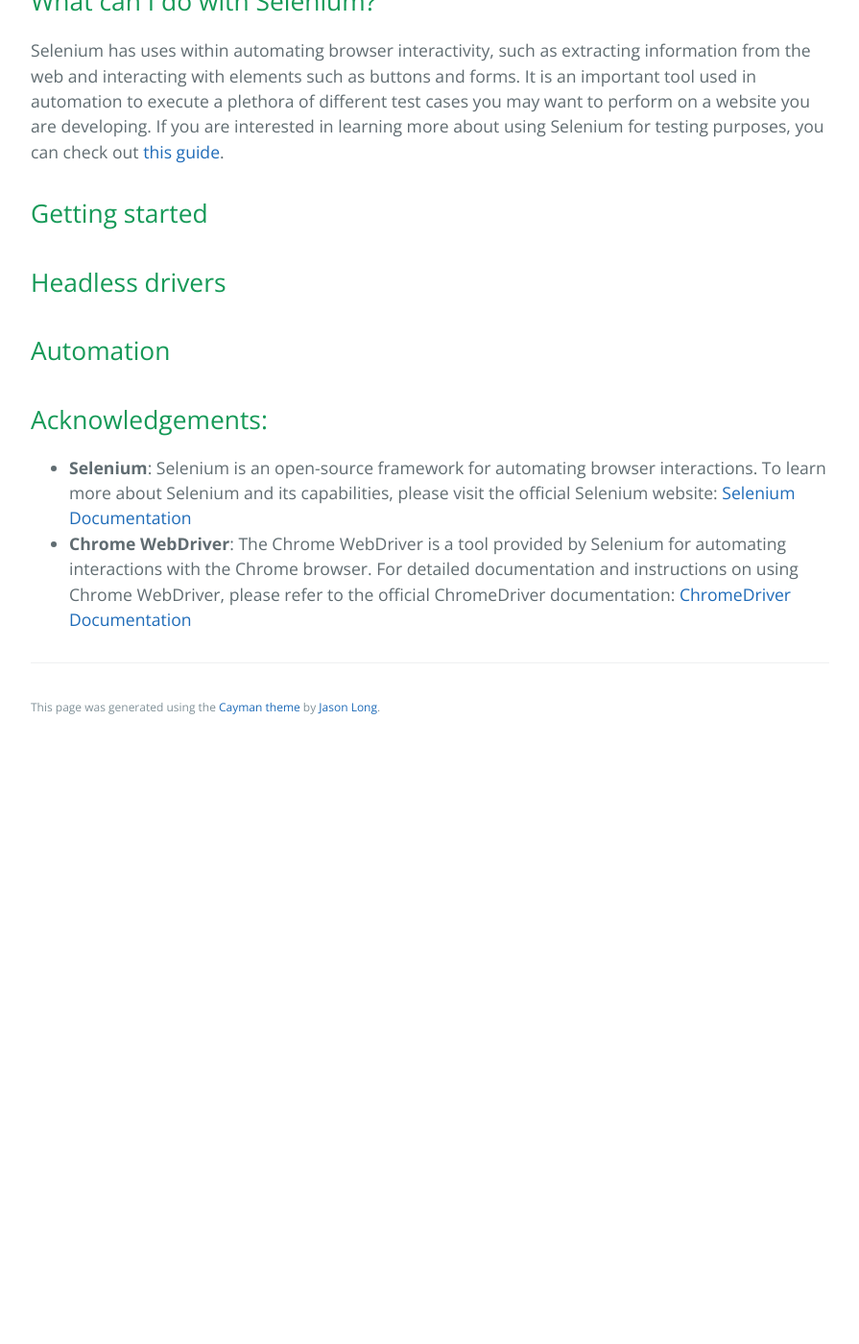
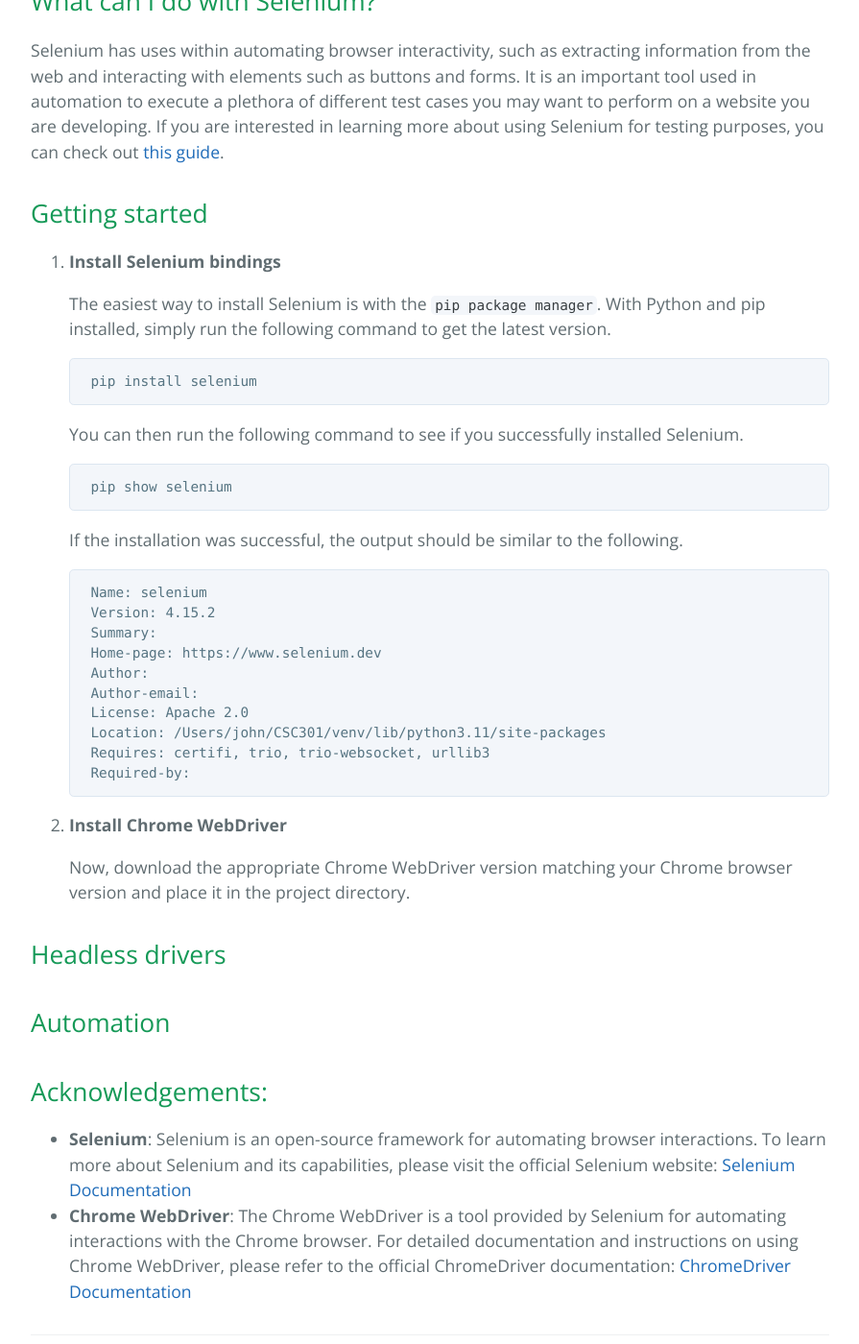
Before and after one commit to learning-software-engineering/learning-software-engineering.github.io, a Jekyll site: the page built from Topics/Tech_Stacks/selenium.md, in a window 1280 px wide and 1400 px high, scrolled down 1507 px. Shown: the whole window at 96% size, without its empty margins (192-1087 px from the left). Built offline with Jekyll 4.4.1, drawn with Linux system fonts in a browser that asks for light colours; our own code applies the rules of GitHub Pages for plain Markdown files; before the commit the page ends 2286 px from its top, so only the background shows below that.

Commit message:
Append to installation insturctions

````diff
--- a/Topics/Tech_Stacks/selenium.md
+++ b/Topics/Tech_Stacks/selenium.md
@@ -26,6 +26,37 @@
 Selenium has uses within automating browser interactivity, such as extracting information from the web and interacting with elements such as buttons and forms. It is an important tool used in automation to execute a plethora of different test cases you may want to perform on a website you are developing. If you are interested in learning more about using Selenium for testing purposes, you can check out [this guide](https://www.simplilearn.com/tutorials/python-tutorial/selenium-with-python#:~:text=Selenium%20with%20Python%20is%20used,skimming%20the%20entire%20site%2C%20etc.).
 
 ## Getting started
+1. **Install Selenium bindings**
+
+    The easiest way to install Selenium is with the `pip package manager`. With Python and pip installed, simply run the following command to get the latest version.
+
+    ```bash
+    pip install selenium
+    ```
+
+    You can then run the following command to see if you successfully installed Selenium.
+
+    ```bash
+    pip show selenium
+    ```
+
+    If the installation was successful, the output should be similar to the following.
+
+    ```bash
+    Name: selenium
+    Version: 4.15.2
+    Summary:
+    Home-page: https://www.selenium.dev
+    Author:
+    Author-email:
+    License: Apache 2.0
+    Location: /Users/john/CSC301/venv/lib/python3.11/site-packages
+    Requires: certifi, trio, trio-websocket, urllib3
+    Required-by:
+    ```
+2. **Install Chrome WebDriver**
+
+    Now, download the appropriate Chrome WebDriver version matching your Chrome browser version and place it in the project directory.
 
 ## Headless drivers
 
````
